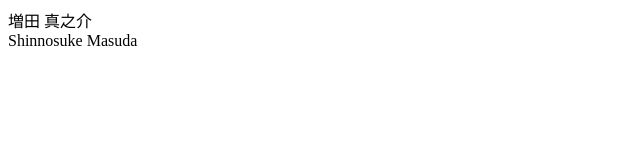
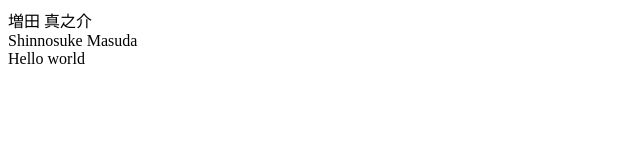
Before and after one commit to ShinosukeMasuda2000/Test_WebPage, a plain HTML site: page index.html in a window 1280 px wide. Shown: the full height of the page, 0-640 px from the left. Drawn offline with Linux system fonts and the light colour scheme.

Commit message:
Update index.html

```diff
--- a/index.html
+++ b/index.html
@@ -6,7 +6,9 @@
 <body>
 増田 真之介<br>
 
-Shinnosuke Masuda
+Shinnosuke Masuda<br>
+
+Hello world
 
 </body>
 </html>
```
